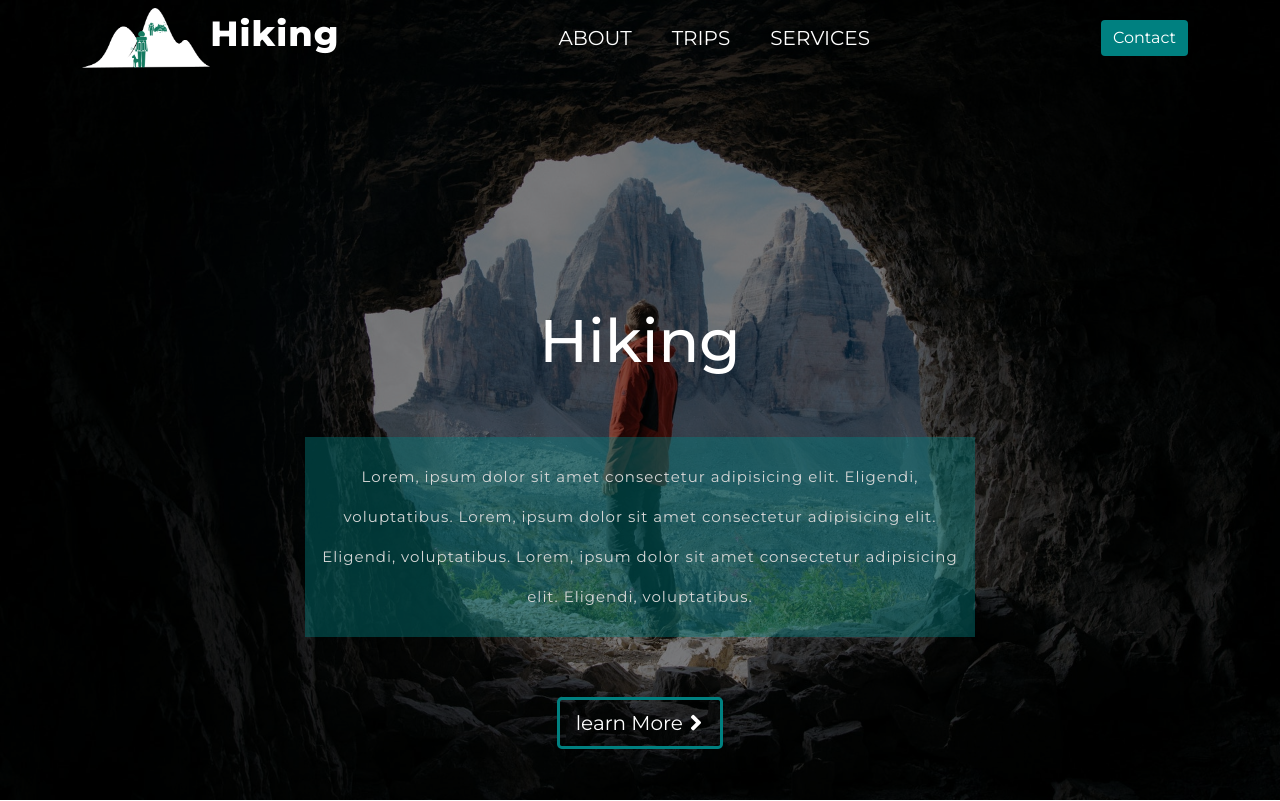
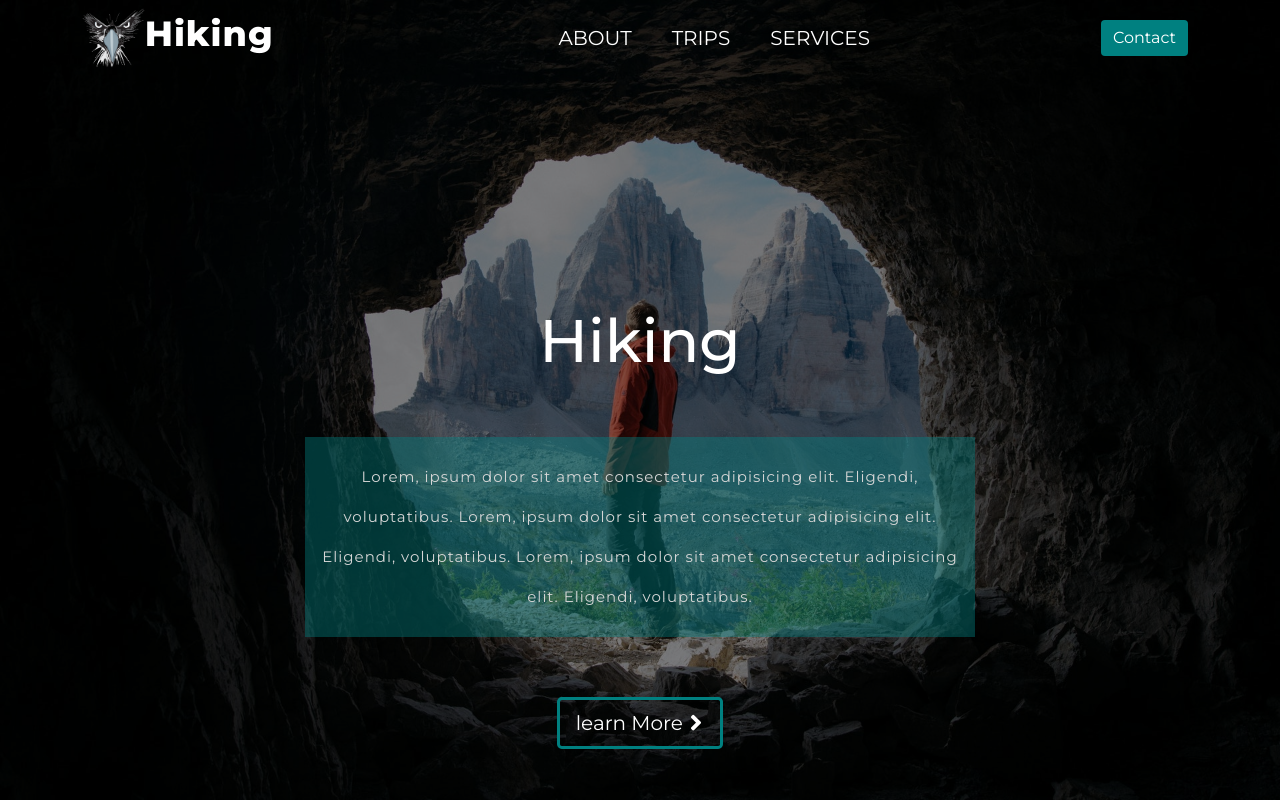
Before and after one commit to Samer7777/HIKING, a plain HTML site: page index.html in a window 1280 px wide. Shown: the top 801 px of the page. Drawn offline with nearby package versions, Linux system fonts and the light colour scheme.

Commit message:
Upload logo

```diff
--- a/index.html
+++ b/index.html
@@ -34,7 +34,7 @@
            <!--start navbar-->
             <nav class="navbar navbar-expand-lg  ">
                 <a href="#" class="logo">
-                    <img src="images/logo.png" alt="pic">
+                    <img src="images/logo-2.png" alt="pic" width="100%">
 
 
                 </a>
```
Also changed, not shown: images/logo-2.png (added).
